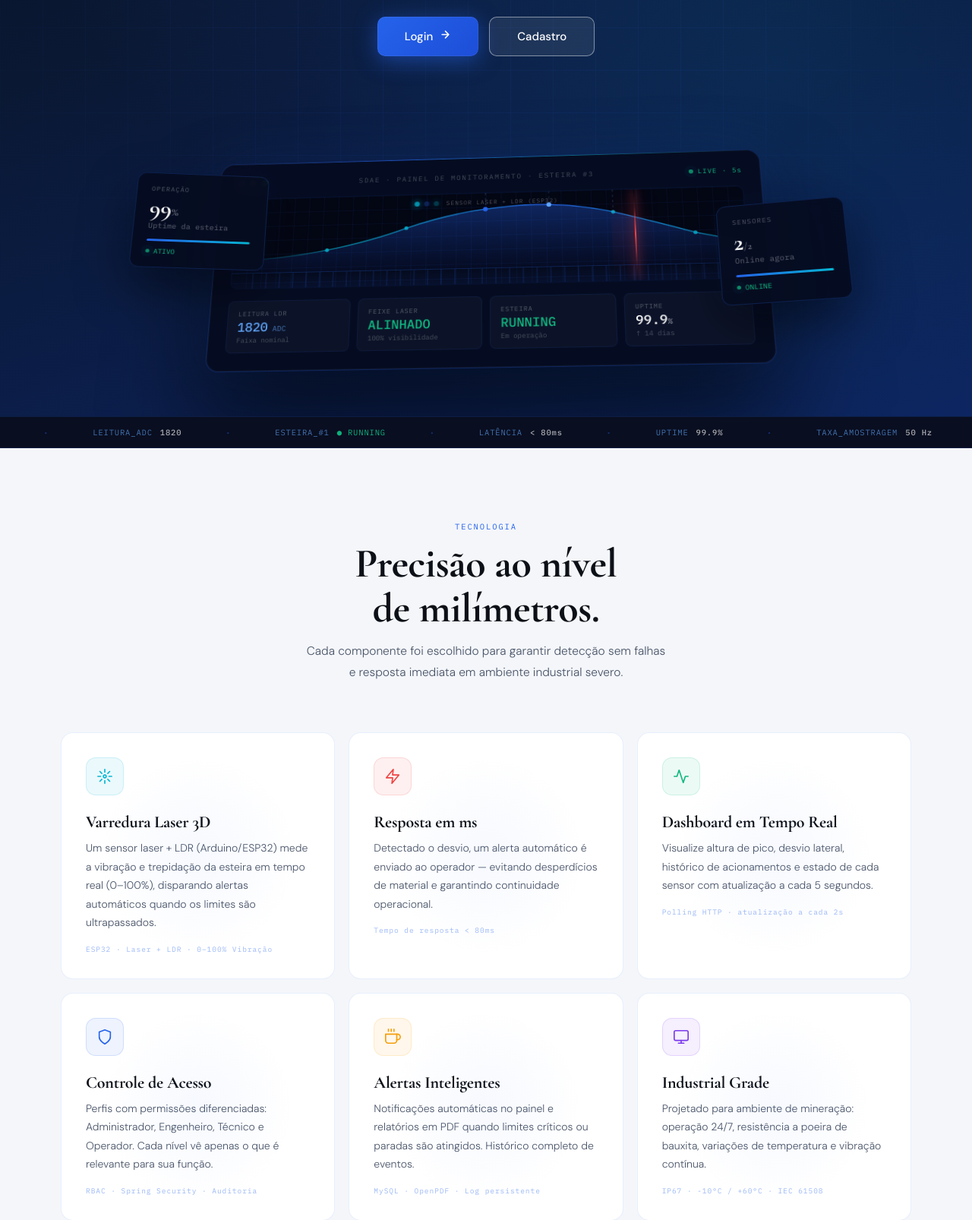
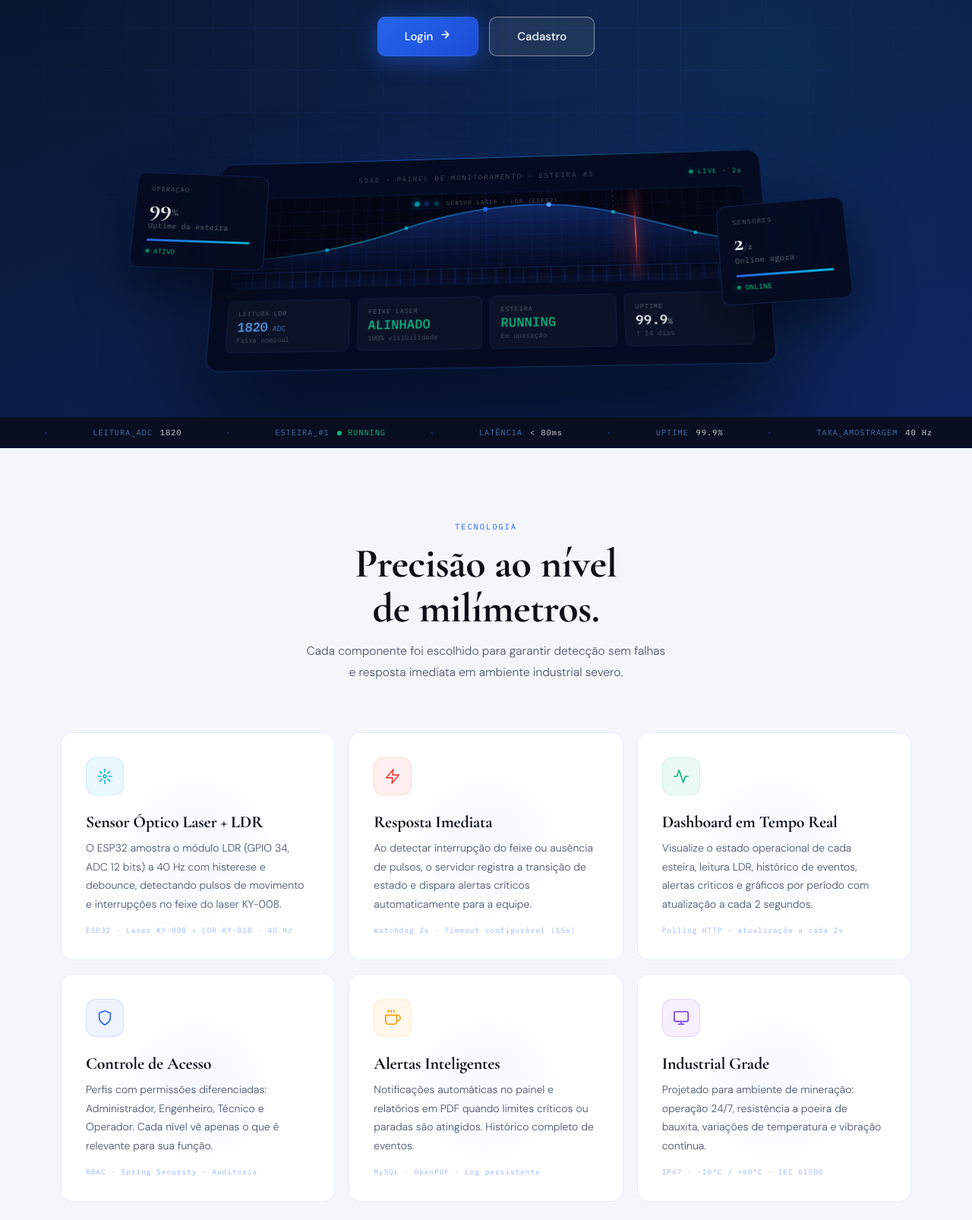
Before and after one commit to Dev-SdaeEsteira/Sistema-de-monitoramento-de-esteiras, a Spring Boot app: page /welcome in a window 1280 px wide. Shown: the part 636-2242 px from the top of the page at 76% size. Run offline with Spring Boot 4, Linux system fonts and the light colour scheme; some of the project's set-up classes (security, data sources, template engines, error pages and the like) are left out, and stand-ins take their place.

Commit message:
docs: atualiza documentacao, landing page e detalhe do sensor para refletir implementacao real

```diff
--- a/src/main/resources/templates/login/welcome.html
+++ b/src/main/resources/templates/login/welcome.html
@@ -654,7 +654,7 @@
                         <div class="dd d1"></div><div class="dd d2"></div><div class="dd d3"></div>
                     </div>
                     <div class="dm-title">SDAE · Painel de Monitoramento · Esteira #3</div>
-                    <div class="dm-live"><div class="live-dot"></div> LIVE · 5s</div>
+                    <div class="dm-live"><div class="live-dot"></div> LIVE · 2s</div>
                 </div>
 
                 <!-- Laser scan visualization -->
@@ -763,7 +763,7 @@
         <div class="t-item t-sep">·</div>
         <div class="t-item"><span class="t-key">UPTIME</span><span class="t-val">99.9%</span></div>
         <div class="t-item t-sep">·</div>
-        <div class="t-item"><span class="t-key">TAXA_AMOSTRAGEM</span><span class="t-val">50 Hz</span></div>
+        <div class="t-item"><span class="t-key">TAXA_AMOSTRAGEM</span><span class="t-val">40 Hz</span></div>
         <div class="t-item t-sep">·</div>
         <div class="t-item"><span class="t-key">TELEMETRIA</span><span class="t-ok">● NORMAL</span></div>
         <div class="t-item t-sep">·</div>
@@ -779,7 +779,7 @@
         <div class="t-item t-sep">·</div>
         <div class="t-item"><span class="t-key">UPTIME</span><span class="t-val">99.9%</span></div>
         <div class="t-item t-sep">·</div>
-        <div class="t-item"><span class="t-key">TAXA_AMOSTRAGEM</span><span class="t-val">50 Hz</span></div>
+        <div class="t-item"><span class="t-key">TAXA_AMOSTRAGEM</span><span class="t-val">40 Hz</span></div>
         <div class="t-item t-sep">·</div>
         <div class="t-item"><span class="t-key">TELEMETRIA</span><span class="t-ok">● NORMAL</span></div>
     </div>
@@ -798,9 +798,9 @@
                     <circle cx="12" cy="12" r="2"/><path d="M12 2v4M12 18v4M4.93 4.93l2.83 2.83M16.24 16.24l2.83 2.83M2 12h4M18 12h4M4.93 19.07l2.83-2.83M16.24 7.76l2.83-2.83"/>
                 </svg>
             </div>
-            <h3>Varredura Laser 3D</h3>
-            <p>Um sensor laser + LDR (Arduino/ESP32) mede a vibração e trepidação da esteira em tempo real (0–100%), disparando alertas automáticos quando os limites são ultrapassados.</p>
-            <div class="feat-mono">ESP32 · Laser + LDR · 0–100% Vibração</div>
+            <h3>Sensor Óptico Laser + LDR</h3>
+            <p>O ESP32 amostra o módulo LDR (GPIO 34, ADC 12 bits) a 40 Hz com histerese e debounce, detectando pulsos de movimento e interrupções no feixe do laser KY-008.</p>
+            <div class="feat-mono">ESP32 · Laser KY-008 + LDR KY-018 · 40 Hz</div>
         </div>
 
         <div class="feat-card reveal" style="transition-delay:.08s" data-tilt>
@@ -809,9 +809,9 @@
                     <path d="M13 2L3 14h9l-1 8 10-12h-9l1-8z"/>
                 </svg>
             </div>
-            <h3>Resposta em ms</h3>
-            <p>Detectado o desvio, um alerta automático é enviado ao operador — evitando desperdícios de material e garantindo continuidade operacional.</p>
-            <div class="feat-mono">Tempo de resposta &lt; 80ms</div>
+            <h3>Resposta Imediata</h3>
+            <p>Ao detectar interrupção do feixe ou ausência de pulsos, o servidor registra a transição de estado e dispara alertas críticos automaticamente para a equipe.</p>
+            <div class="feat-mono">Watchdog 2s · Timeout configurável (15s)</div>
         </div>
 
         <div class="feat-card reveal" style="transition-delay:.16s" data-tilt>
@@ -821,7 +821,7 @@
                 </svg>
             </div>
             <h3>Dashboard em Tempo Real</h3>
-            <p>Visualize altura de pico, desvio lateral, histórico de acionamentos e estado de cada sensor com atualização a cada 5 segundos.</p>
+            <p>Visualize o estado operacional de cada esteira, leitura LDR, histórico de eventos, alertas críticos e gráficos por período com atualização a cada 2 segundos.</p>
             <div class="feat-mono">Polling HTTP · atualização a cada 2s</div>
         </div>
 
@@ -870,26 +870,26 @@
         <div class="proc-row">
             <div class="proc-step reveal">
                 <div class="proc-num">1</div>
-                <h4>Varredura Laser</h4>
-                <p>O sensor emite pulsos laser a 50Hz, mapeando o perfil transversal da bauxita na esteira em 3D.</p>
-                <span class="proc-tag pt-cyan">50 Hz · Contínuo</span>
+                <h4>Leitura Óptica</h4>
+                <p>O laser KY-008 projeta um feixe contínuo no LDR (GPIO 34), amostrado pelo ESP32 a 40 Hz (25 ms) com resolução de 12 bits.</p>
+                <span class="proc-tag pt-cyan">40 Hz · Contínuo</span>
             </div>
             <div class="proc-step reveal" style="transition-delay:.12s">
                 <div class="proc-num">2</div>
-                <h4>Análise do Perfil</h4>
-                <p>O algoritmo compara o perfil medido com os parâmetros nominais e detecta qualquer desvio dimensional.</p>
+                <h4>Detecção de Pulsos</h4>
+                <p>O firmware aplica histerese e debounce de 150 ms na borda para distinguir movimento real da correia de ruídos elétricos.</p>
                 <span class="proc-tag pt-blue">Edge Computing</span>
             </div>
             <div class="proc-step reveal" style="transition-delay:.24s">
                 <div class="proc-num">3</div>
-                <h4>Acionamento</h4>
-                <p>Se o desvio superar o limiar configurado, um alerta é ativado automaticamente em tempo real, com histórico e rastreabilidade.</p>
-                <span class="proc-tag pt-amber">&lt; 80ms resposta</span>
+                <h4>Análise & Watchdog</h4>
+                <p>O backend recebe telemetria autenticada por X-API-Key e detecta falhas de feixe, paradas (15 s) ou perda de comunicação (OFFLINE).</p>
+                <span class="proc-tag pt-amber">Watchdog 2s</span>
             </div>
             <div class="proc-step reveal" style="transition-delay:.36s">
                 <div class="proc-num">4</div>
                 <h4>Registro & Alerta</h4>
-                <p>O evento é registrado no banco com timestamp, snapshot do perfil e notificação enviada à equipe.</p>
+                <p>Eventos, leituras LDR e alertas críticos são persistidos no MySQL com trilha auditável e exportação de relatório em PDF.</p>
                 <span class="proc-tag pt-green">Log Auditável</span>
             </div>
         </div>
@@ -908,7 +908,7 @@
                 <div class="stc-icon" style="background:rgba(16,185,129,.1);border:1px solid rgba(16,185,129,.15)">⬤</div>
                 <div>
                     <div class="stc-label">Sensores Laser</div>
-                    <div class="stc-sub">ESP32 · Laser + LDR</div>
+                    <div class="stc-sub">ESP32 · Laser KY-008 + LDR (GPIO 34)</div>
                 </div>
                 <span class="stc-badge sb-g">ONLINE</span>
             </div>
@@ -919,10 +919,10 @@
             <div class="stc-head">
                 <div class="stc-icon" style="background:rgba(37,99,235,.08);border:1px solid rgba(37,99,235,.15)">◈</div>
                 <div>
-                    <div class="stc-label">Relé de Parada</div>
-                    <div class="stc-sub">Atuação imediata em caso de desalinhamento</div>
+                    <div class="stc-label">Watchdog de Parada</div>
+                    <div class="stc-sub">Detecção automática de parada e offline (15s)</div>
                 </div>
-                <span class="stc-badge sb-b">STANDBY</span>
+                <span class="stc-badge sb-b">ATIVO</span>
             </div>
             <div class="stc-prog"><div class="stcp-fill" style="width:100%"></div></div>
         </div>
@@ -932,7 +932,7 @@
                 <div class="stc-icon" style="background:rgba(245,158,11,.08);border:1px solid rgba(245,158,11,.15)">⟳</div>
                 <div>
                     <div class="stc-label">Dashboard SDAE</div>
-                    <div class="stc-sub">Atualização a cada 5 segundos</div>
+                    <div class="stc-sub">Atualização automática a cada 2 segundos</div>
                 </div>
                 <span class="stc-badge sb-a">LIVE</span>
             </div>
@@ -944,7 +944,7 @@
                 <div class="stc-icon" style="background:rgba(16,185,129,.08);border:1px solid rgba(16,185,129,.15)">✦</div>
                 <div>
                     <div class="stc-label">Servidor de Dados</div>
-                    <div class="stc-sub">Logs · Histórico · Relatórios</div>
+                    <div class="stc-sub">MySQL 8 · Histórico · Relatórios PDF</div>
                 </div>
                 <span class="stc-badge sb-g">ONLINE</span>
             </div>
@@ -985,12 +985,12 @@
             <div class="stat-desc">Uptime garantido pela operação</div>
         </div>
         <div class="stat-item reveal" style="transition-delay:.1s">
-            <div class="stat-num"><span>&lt;80ms</span></div>
-            <div class="stat-desc">Tempo de resposta de alerta</div>
+            <div class="stat-num"><span>2s</span></div>
+            <div class="stat-desc">Intervalo de atualização do painel</div>
         </div>
         <div class="stat-item reveal" style="transition-delay:.2s">
-            <div class="stat-num"><span>50Hz</span></div>
-            <div class="stat-desc">Taxa de varredura dos sensores</div>
+            <div class="stat-num"><span>40Hz</span></div>
+            <div class="stat-desc">Taxa de amostragem do sensor LDR</div>
         </div>
         <div class="stat-item reveal" style="transition-delay:.3s">
             <div class="stat-num"><span>24/7</span></div>
```
Also changed, not shown: HELP.md (+3 -2 lines), src/main/resources/templates/sensor/detalhe-sensor.html (+28 -19 lines), README-SETUP.md, README.md, esp32/README-ESP32.md, 1 other file.
